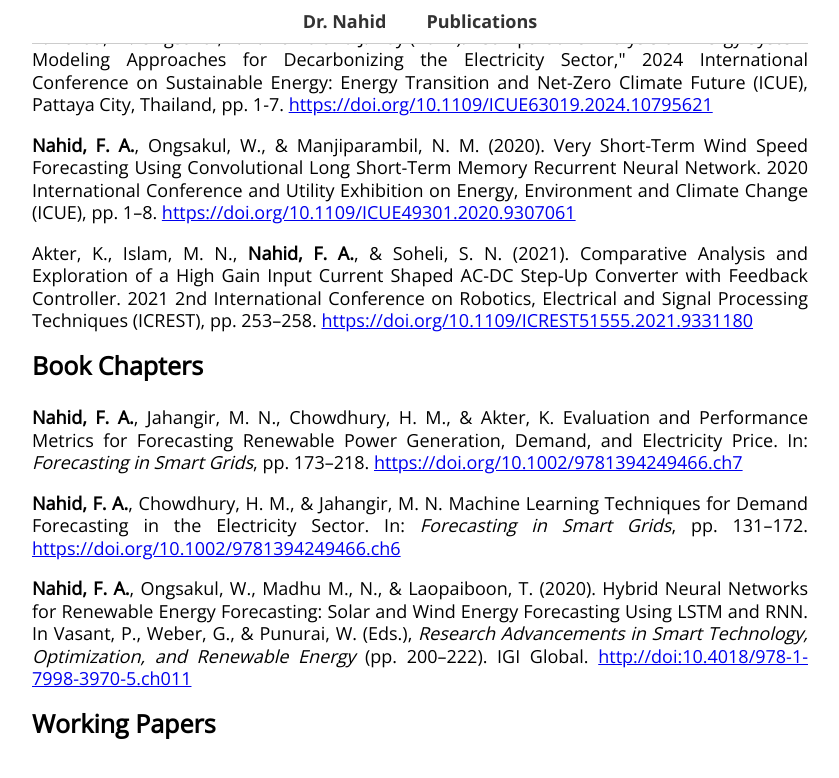
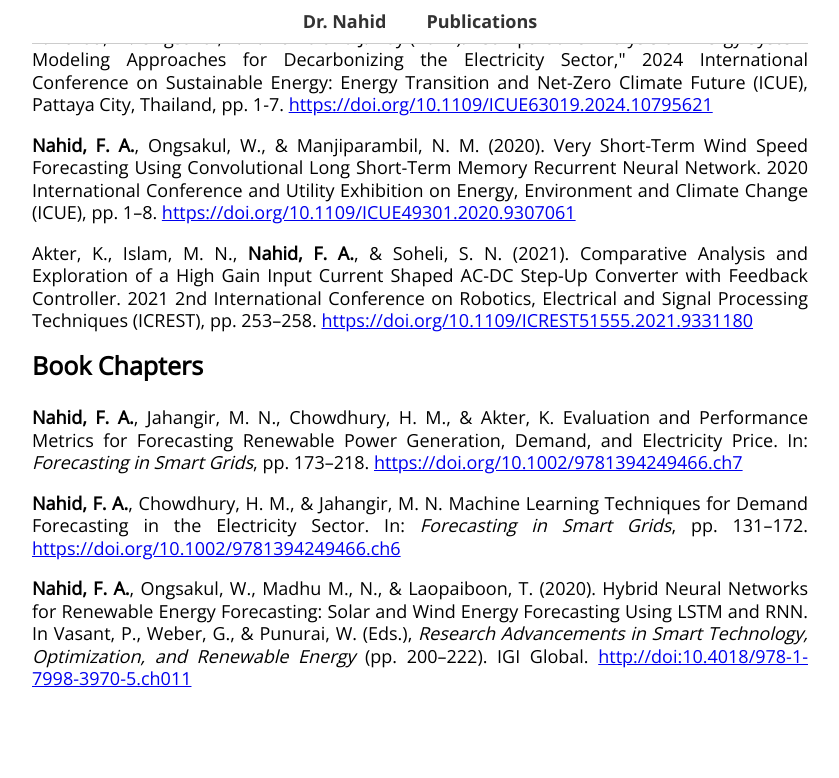
Before and after one commit to FiruzAhamed/firuzahamed.github.io, a Jekyll site: the page built from publications.md, in a window 1280 px wide and 900 px high, scrolled down 1003 px. Shown: the top 778 px of the window, without its empty margins (220-1059 px from the left). Built offline with Jekyll 4.4.1, drawn with Linux system fonts in a browser that asks for light colours.

Commit message:
Update publications.md

```diff
--- a/publications.md
+++ b/publications.md
@@ -52,6 +52,3 @@ bodyClass: publications
 <p><strong>Nahid, F. A.</strong>, Chowdhury, H. M., & Jahangir, M. N. Machine Learning Techniques for Demand Forecasting in the Electricity Sector. In: <em>Forecasting in Smart Grids</em>, pp. 131–172. <a href="https://doi.org/10.1002/9781394249466.ch6" target="_blank">https://doi.org/10.1002/9781394249466.ch6</a></p>
 
 <p><strong>Nahid, F. A.</strong>, Ongsakul, W., Madhu M., N., & Laopaiboon, T. (2020). Hybrid Neural Networks for Renewable Energy Forecasting: Solar and Wind Energy Forecasting Using LSTM and RNN. In Vasant, P., Weber, G., & Punurai, W. (Eds.), <em>Research Advancements in Smart Technology, Optimization, and Renewable Energy</em> (pp. 200–222). IGI Global. <a href="http://doi:10.4018/978-1-7998-3970-5.ch011" target="_blank">http://doi:10.4018/978-1-7998-3970-5.ch011</a></p>
-
-
-<h1> Working Papers </h1>
```
